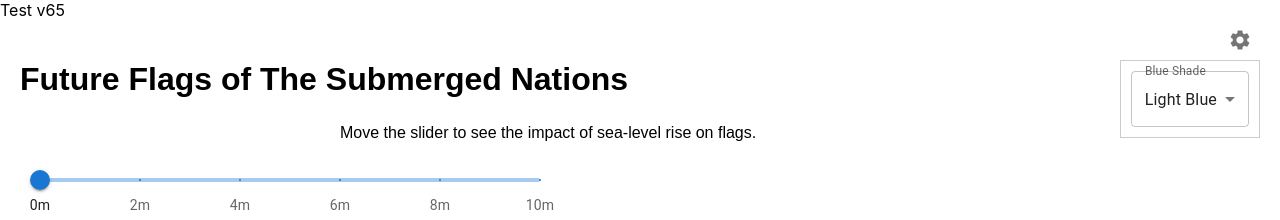
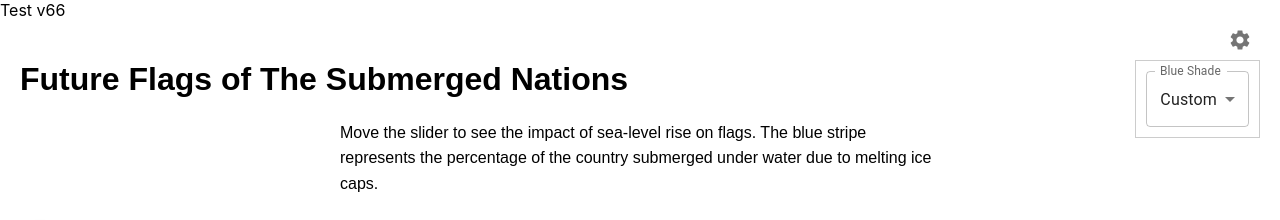
Before and after one commit to rizMehdi/doomFlags, a React (Vite) app: page / in a window 1280 px wide. Both pictures are taken after a click on the button 1240 px from the left and 40 px from the top of the page. Shown: the top 220 px of the page. Built offline with nearby package versions, Linux system fonts and the light colour scheme.

Commit message:
colorpixker add

```diff
--- a/index.html
+++ b/index.html
@@ -8,7 +8,7 @@
   </head>
   <body>
 
-    Test v65
+    Test v66
     <div id="root"></div> <!-- This is where React will inject your app -->
     <script type="module" src="./src/index.jsx"></script>
   </body>
--- a/src/index.jsx
+++ b/src/index.jsx
@@ -2,9 +2,11 @@ import React, { useState } from "react";
 import ReactDOM from "react-dom/client";
 import "./index.css";
 import { Slider, IconButton, MenuItem, Select, FormControl, InputLabel, TextField } from "@mui/material";
-import DownloadIcon from "@mui/icons-material/Download";
-import SettingsIcon from "@mui/icons-material/Settings";
-import { toPng } from "html-to-image";
+import DownloadIcon from '@mui/icons-material/Download';
+import SettingsIcon from '@mui/icons-material/Settings';
+import { toPng } from 'html-to-image';
+import ColorPicker from '@rc-component/color-picker';  // #new#
+import '@rc-component/color-picker/assets/index.css';  // #new#
 
 const countryData = {
   NL: 6.2,
@@ -21,7 +23,10 @@ const Flag = ({ country, waterLevel, blueShade }) => {
 
   const handleImageLoad = (e) => {
     const aspectRatio = e.target.naturalWidth / e.target.naturalHeight;
-    setDimensions({ width: 200 * aspectRatio, height: 200 });
+    setDimensions({
+      width: 200 * aspectRatio,
+      height: 200,
+    });
   };
 
   const handleDownload = () => {
@@ -33,7 +38,9 @@ const Flag = ({ country, waterLevel, blueShade }) => {
         link.href = dataUrl;
         link.click();
       })
-      .catch((error) => console.error("Download failed!", error));
+      .catch((error) => {
+        console.error('oops, something went wrong!', error);
+      });
   };
 
   const percentSubmerged = Math.min(countryData[country] * waterLevel, 100);
@@ -46,7 +53,7 @@ const Flag = ({ country, waterLevel, blueShade }) => {
       </div>
       <div className="flag-footer">
         <span className="country-code">{country}</span>
-        <IconButton onClick={handleDownload} aria-label="download">
+        <IconButton onClick={handleDownload} aria-label="download" className="download-button">
           <DownloadIcon />
         </IconButton>
       </div>
@@ -60,23 +67,37 @@ function App() {
   const [blueShade, setBlueShade] = useState("#6699CC");
   const [customBlueShade, setCustomBlueShade] = useState("#6699CC");
 
+  const handleSettingsToggle = () => {
+    setSettingsOpen(!settingsOpen);
+  };
+
   const handleBlueShadeChange = (event) => {
-    setBlueShade(event.target.value === "custom" ? customBlueShade : event.target.value);
+    const value = event.target.value;
+    if (value === "custom") {
+      setBlueShade(customBlueShade);
+    } else {
+      setBlueShade(value);
+    }
+  };
+
+  const handleCustomBlueShadeChange = (color) => {  // #new#
+    setCustomBlueShade(color.hex);  // #new#
+    setBlueShade(color.hex);  // #new#
   };
 
   const marks = [
-    { value: 0, label: "0m" },
-    { value: 2, label: "2m" },
-    { value: 4, label: "4m" },
-    { value: 6, label: "6m" },
-    { value: 8, label: "8m" },
-    { value: 10, label: "10m" },
+    { value: 0, label: '0m' },
+    { value: 2, label: '2m' },
+    { value: 4, label: '4m' },
+    { value: 6, label: '6m' },
+    { value: 8, label: '8m' },
+    { value: 10, label: '10m' },
   ];
 
   return (
     <div className="app">
       <div className="settings-icon">
-        <IconButton onClick={() => setSettingsOpen(!settingsOpen)} aria-label="settings">
+        <IconButton onClick={handleSettingsToggle} aria-label="settings">
           <SettingsIcon />
         </IconButton>
       </div>
@@ -84,27 +105,30 @@ function App() {
         <div className="settings-tab">
           <FormControl fullWidth>
             <InputLabel id="blue-shade-label">Blue Shade</InputLabel>
-            <Select labelId="blue-shade-label" value={blueShade} onChange={handleBlueShadeChange}>
+            <Select
+              labelId="blue-shade-label"
+              value={blueShade === customBlueShade ? "custom" : blueShade}
+              label="Blue Shade"
+              onChange={handleBlueShadeChange}
+            >
               <MenuItem value="#6699CC">Light Blue</MenuItem>
               <MenuItem value="#336699">Medium Blue</MenuItem>
               <MenuItem value="#003366">Dark Blue</MenuItem>
               <MenuItem value="custom">Custom</MenuItem>
             </Select>
           </FormControl>
-          {blueShade === "custom" && (
-            <TextField
-              label="Custom Blue Shade"
-              type="color"
-              value={customBlueShade}
-              onChange={(e) => setCustomBlueShade(e.target.value)}
-              fullWidth
-              margin="normal"
-            />
+          {blueShade === "custom" && (  // #new#
+            <div style={{ marginTop: '10px' }}>  // #new#
+              <ColorPicker  // #new#
+                value={customBlueShade}  // #new#
+                onChange={handleCustomBlueShadeChange}  // #new#
+              />  // #new#
+            </div>  // #new#
           )}
         </div>
       )}
       <h1>Future Flags of The Submerged Nations</h1>
-      <p className="paragraph">Move the slider to see the impact of sea-level rise on flags.</p>
+      <p className="paragraph">Move the slider to see the impact of sea-level rise on flags. The blue stripe represents the percentage of the country submerged under water due to melting ice caps.</p>
       <div className="slider-container">
         <Slider
           min={0}
@@ -112,6 +136,7 @@ function App() {
           step={0.1}
           value={waterLevel}
           onChange={(e, newValue) => setWaterLevel(newValue)}
+          aria-label="Water Level Slider"
           marks={marks}
         />
       </div>
@@ -126,7 +151,8 @@ function App() {
 
 const rootElement = document.getElementById("root");
 if (rootElement) {
-  ReactDOM.createRoot(rootElement).render(<App />);
+  const root = ReactDOM.createRoot(rootElement);
+  root.render(<App />);
 } else {
   console.error("Root element not found");
 }
```
